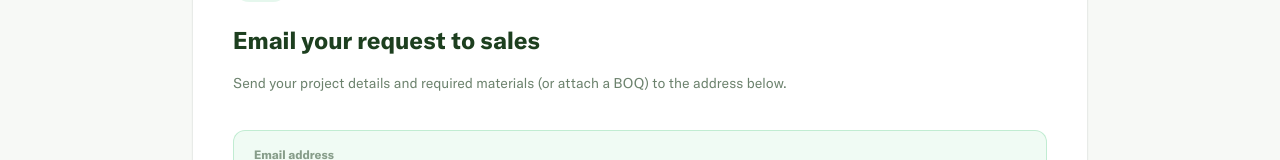
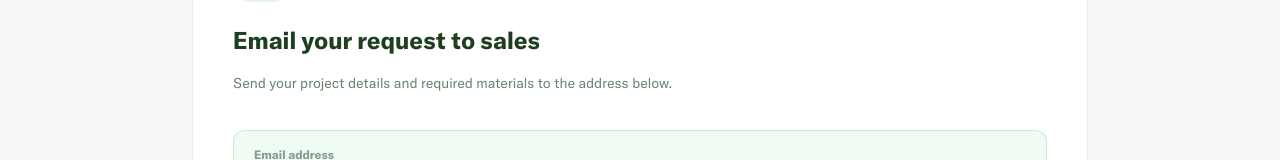
Before and after one commit to sulaimanalsuqub/buildsaudi, a Next.js app: page /get-quote in a window 1280 px wide. Shown: the part 547-707 px from the top of the page. Built offline with nearby package versions, Linux system fonts and the light colour scheme; no server answers.

Commit message:
copy: remove BOQ parenthetical from quote email page

```diff
--- a/components/sections/quote-page-content.tsx
+++ b/components/sections/quote-page-content.tsx
@@ -110,8 +110,8 @@ function QuoteEmailFallback({ isRtl }: { isRtl: boolean }) {
       </h2>
       <p className="mt-3 max-w-xl text-sm leading-7 text-brand-dark/65">
         {isRtl
-          ? "اكتب تفاصيل المشروع والمواد المطلوبة (أو أرفق جدول الكميات) على البريد التالي."
-          : "Send your project details and required materials (or attach a BOQ) to the address below."}
+          ? "اكتب تفاصيل المشروع والمواد المطلوبة على البريد التالي."
+          : "Send your project details and required materials to the address below."}
       </p>
 
       <div className="mt-8 rounded-xl border border-brand-primary/20 bg-brand-primary/[0.06] px-5 py-4">
```
